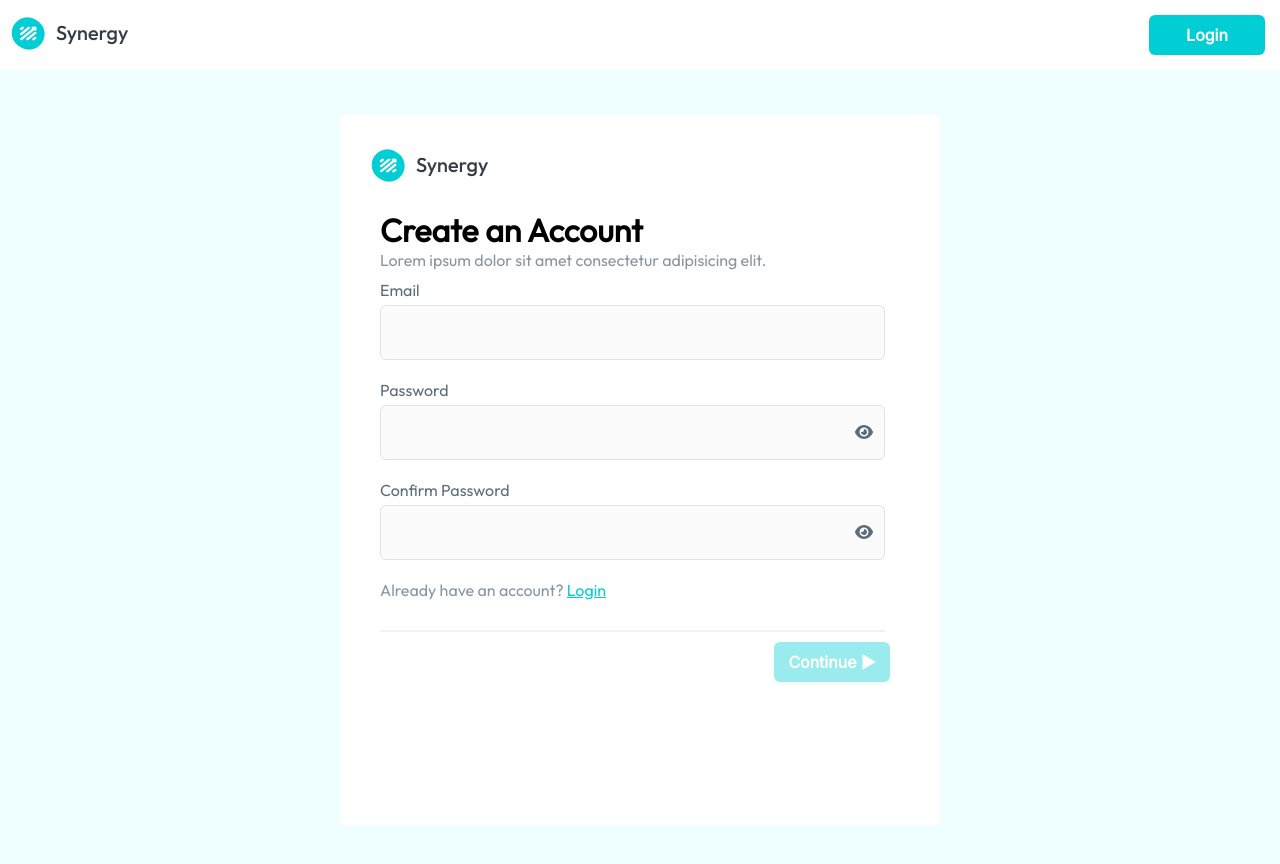
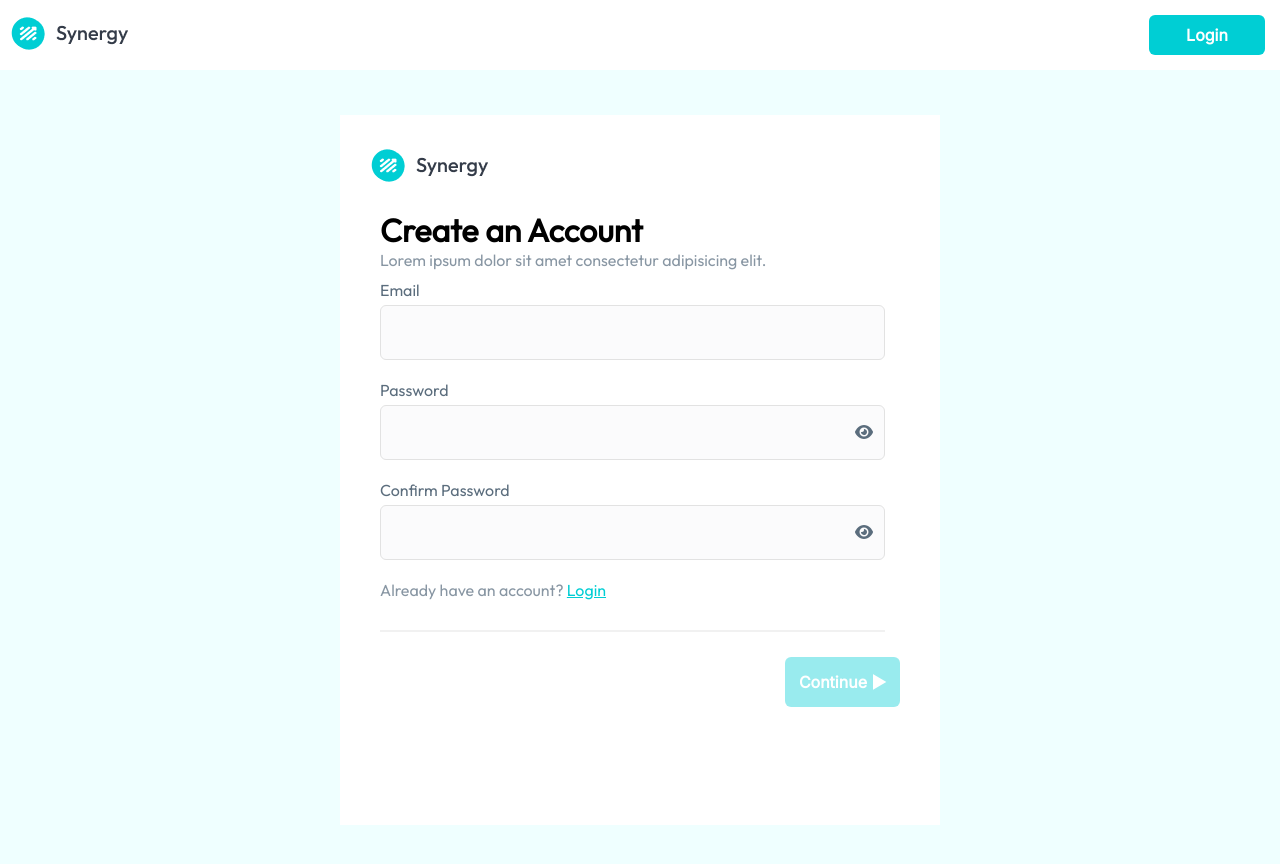
Before and after one commit to nology-tech/synergy, a React (Create React App) app: page /signup in a window 1280 px wide. Shown: the top 864 px of the page. Built offline with nearby package versions, Linux system fonts and the light colour scheme.

Commit message:
initial button review

```diff
--- a/src/containers/BankDetails/BankDetails.jsx
+++ b/src/containers/BankDetails/BankDetails.jsx
@@ -79,17 +79,17 @@ const BankDetails = () => {
                   </button>
                 </Link>
                 <Link to="/billingaddress">
-                  <Button
+                  {/* <Button
                     buttonStyle={"btn button-blue"}
                     buttonType={"submit"}
                     buttonText={`Continue ▶`}
-                  />
-                  {/* <button
+                  /> */}
+                  <button
                     className="bankDetailsForm__continueBtn"
                     type="submit"
                   >
                     Continue &#9654;
-                  </button> */}
+                  </button>
                 </Link>
               </div>
             </form>
--- a/src/containers/CreateAccount/CreateAccount.jsx
+++ b/src/containers/CreateAccount/CreateAccount.jsx
@@ -172,15 +172,16 @@ const CreateAccount = () => {
             </div>
 
             <Link to="/bankdetails">
-              <Button
-                buttonStyle={"btn button-blue-disabled button-blue"}
+              {/* <Button
+                buttonStyle={"btn button-blue-disabled button-blue CreateAccountForm__btn"}
+                type="submit"
                 buttonType={"submit"}
                 disabled={
                   !(validEmail && validPassword && validConfirmedPassword)
                 }
                 buttonText={`Continue ▶`}
-              />
-              {/* <button
+              /> */}
+              <button
                 className="CreateAccountForm__btn"
                 type="submit"
                 disabled={
@@ -188,7 +189,7 @@ const CreateAccount = () => {
                 }
               >
                   Continue &#9654;
-              </button> */}
+              </button>
             </Link>
           </form>
         </div>
--- a/src/containers/CreateAccount/CreateAccount.scss
+++ b/src/containers/CreateAccount/CreateAccount.scss
@@ -75,19 +75,19 @@
             }
         }
 
-        // &__btn {
-        //     background: $color-middle-blue;
-        //     border: none;
-        //     border-radius: 6px;
-        //     color: $color-white;
-            // width: 115px;
-            // height: 50px;
-        //     margin-right: 0;
-        //     margin-top: 25px;
-        //     font-weight: bold;
-        //     font-family: $third-font-family;
-        //     font-size: 16px;
-        // }
+        &__btn {
+            background: $color-middle-blue;
+            border: none;
+            border-radius: 6px;
+            color: $color-white;
+            width: 115px;
+            height: 50px;
+            margin-right: 0;
+            margin-top: 25px;
+            font-weight: bold;
+            font-family: $third-font-family;
+            font-size: 16px;
+        }
         &__btn[disabled] {
             background: $color-button-primary-lighter;
         }
```
Also changed, not shown: src/containers/LoginFlow/LoginFlow.scss (line endings or trailing spaces).
